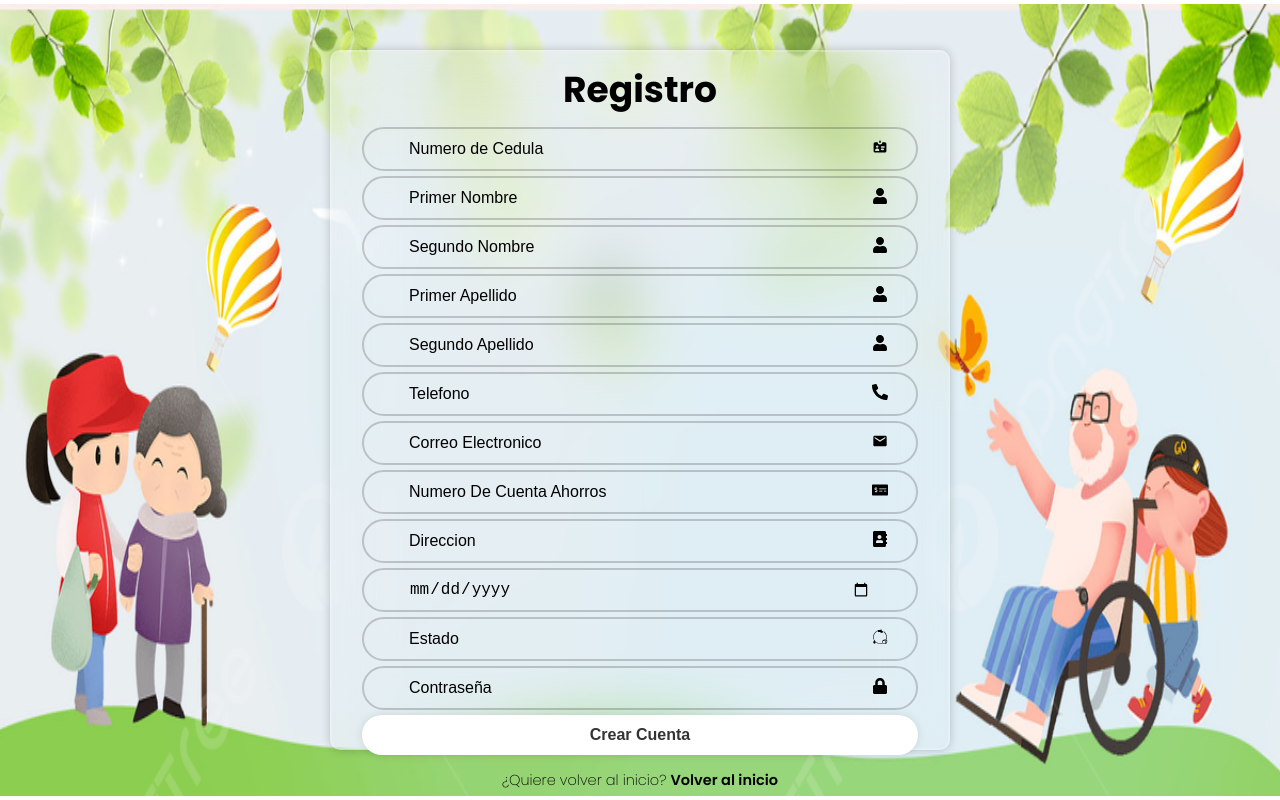
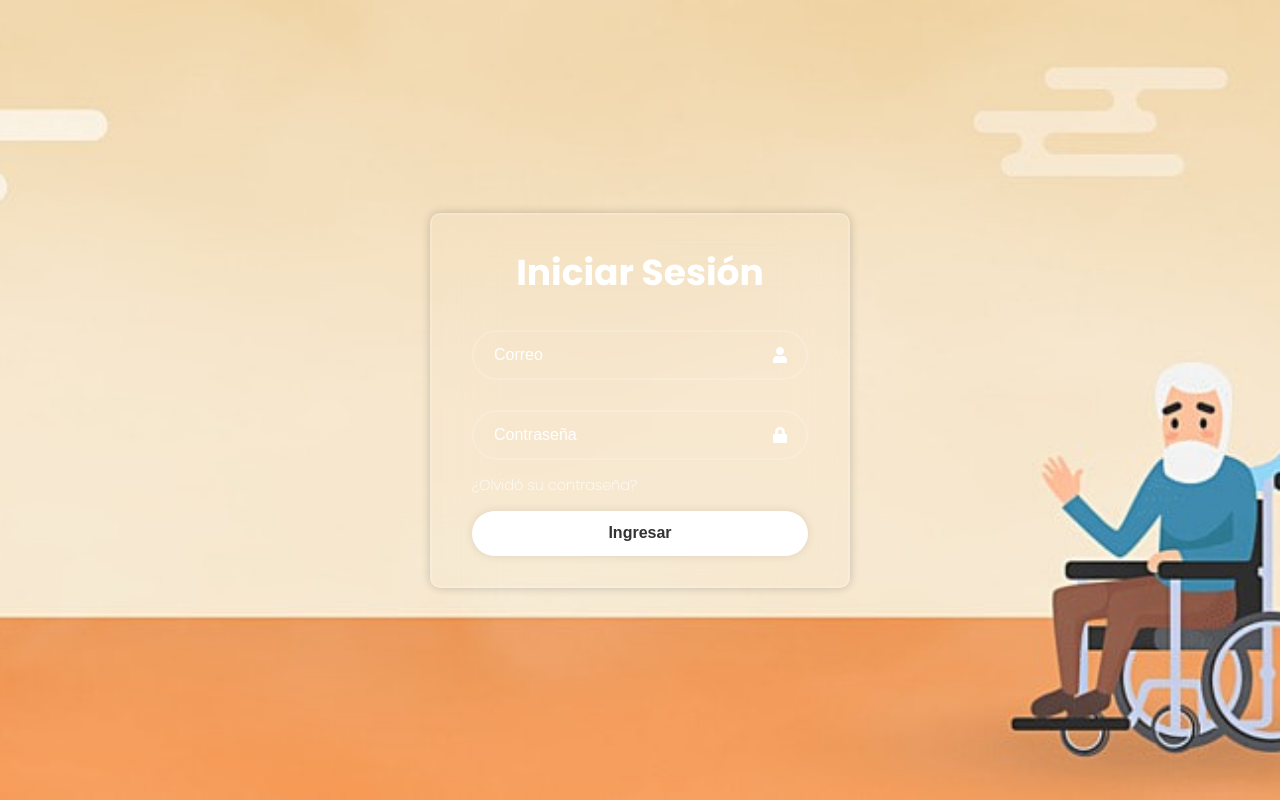
Before and after one commit to judynatalialopez/AED-Front-End, a React (Create React App) app in the folder aed-front-end/: page / in a window 1280 px wide. Built offline with nearby package versions, Linux system fonts and the light colour scheme.

Commit message:
login admin funcional

```diff
--- a/aed-front-end/package.json
+++ b/aed-front-end/package.json
@@ -6,8 +6,10 @@
     "@testing-library/jest-dom": "^5.17.0",
     "@testing-library/react": "^13.4.0",
     "@testing-library/user-event": "^13.5.0",
+    "axios": "^1.7.2",
     "bootstrap": "^5.3.3",
     "react": "^18.3.1",
+    "react-bootstrap": "^2.10.3",
     "react-dom": "^18.3.1",
     "react-icons": "^5.2.1",
     "react-scripts": "5.0.1",
--- a/aed-front-end/src/App.js
+++ b/aed-front-end/src/App.js
@@ -1,10 +1,10 @@
 import './App.css';
-import Register_User from './components/register_user';  // Asegúrate de que la carpeta se llama 'components' y el archivo 'update_password_a.js'
+import LoginAdmin from './components/login_admin';  // Asegúrate de que la carpeta se llama 'components' y el archivo 'update_password_a.js'
 
 function App() {
   return (
     <div>
-      <Register_User />
+      <LoginAdmin />
     </div>
   );
 }
--- /dev/null
+++ b/aed-front-end/src/components/login_admin.jsx
@@ -0,0 +1,71 @@
+import React, { useState } from 'react';
+import '../styles/login_admin.css';
+import { FaUser, FaLock } from 'react-icons/fa';
+
+const LoginAdmin = () => {
+  const [email, setEmail] = useState("");
+  const [contrasena, setContrasena] = useState("");
+
+  const handleSubmit = async (event) => {
+    event.preventDefault();
+    try {
+      const response = await fetch("http://192.168.101.6:3000/api/administrador/login", {
+        method: "POST",
+        headers: {
+          "Content-Type": "application/json"
+        },
+        body: JSON.stringify({
+          email: email,
+          contrasena: contrasena,
+        })
+      });
+
+      if (response.ok) {
+        const data = await response.json();
+        alert("Inicio de sesión exitoso");
+        // Aquí podrías redirigir al usuario si es necesario
+      } else {
+        alert("Credenciales incorrectas. Por favor, inténtalo de nuevo.");
+      }
+    } catch (error) {
+      console.error("Error:", error);
+      alert("Error al iniciar sesión");
+    }
+  };
+
+  return (
+    <div className="wrapper">
+      <form onSubmit={handleSubmit}>
+        <h1>Iniciar Sesión</h1>
+        <div className="input-box">
+          <input
+            type="text"
+            placeholder='Correo'
+            value={email}
+            onChange={(e) => setEmail(e.target.value)}
+            required
+          />
+          <FaUser className='icon'/>
+        </div>
+        <div className="input-box">
+          <input
+            type="password"
+            placeholder='Contraseña'
+            value={contrasena}
+            onChange={(e) => setContrasena(e.target.value)}
+            required
+          />
+          <FaLock className='icon' />
+        </div>
+
+        <div className="remember-forgot">
+          <a href='#'>¿Olvidó su contraseña?</a>
+        </div>
+
+        <button type="submit">Ingresar</button>
+      </form>
+    </div>
+  );
+};
+
+export default LoginAdmin;
```
Also changed, not shown: aed-front-end/src/components/login_dmin.jsx (deleted, +0 -31 lines), aed-front-end/src/components/view_users.jsx (+57 -7 lines), 1 other file (tests, documents, lock files or other folders).
